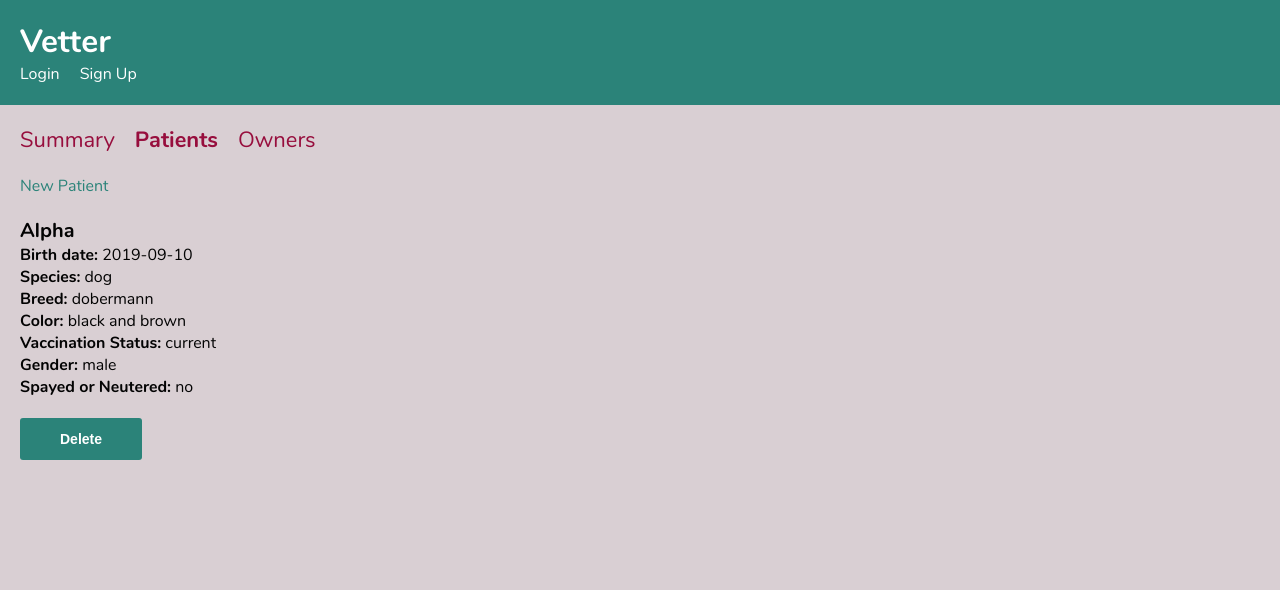
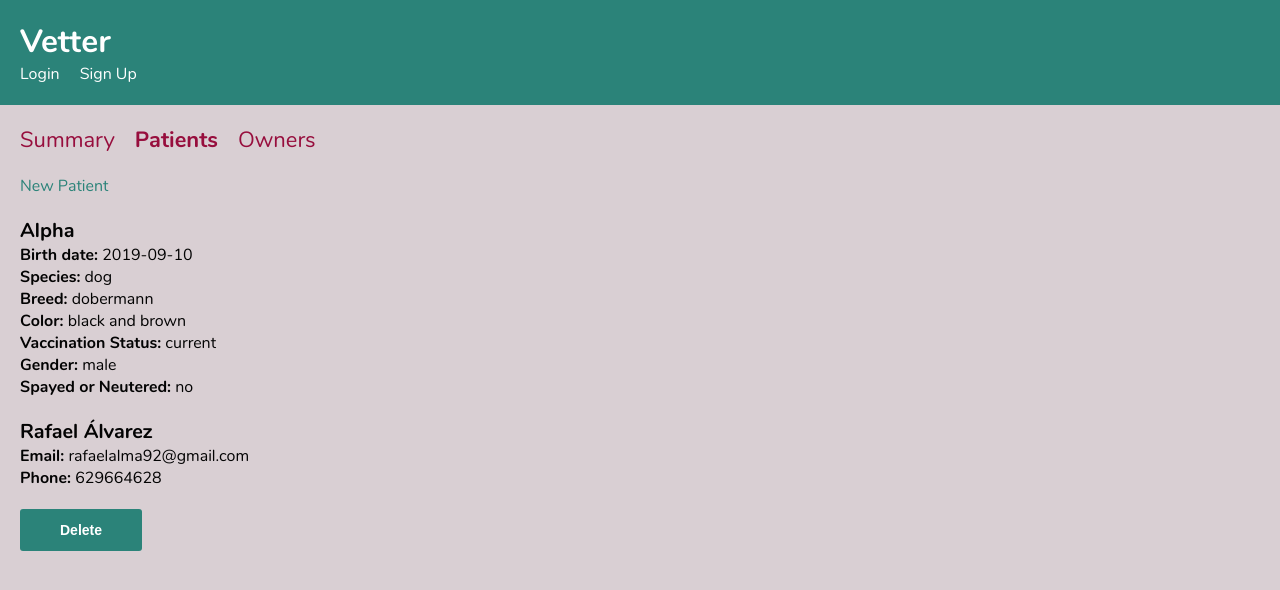
Before and after one commit to rafaelalma/vetter-client, a React (Create React App) app: page /dashboard/patients/1 in a window 1280 px wide. Shown: the top 590 px of the page. Built offline with nearby package versions, Linux system fonts and the light colour scheme; data requests are answered from the project's data file.

Commit message:
Refactor PatientDetails component

```diff
--- a/src/views/Dashboard/Patients/PatientDetails/PatientDetails.jsx
+++ b/src/views/Dashboard/Patients/PatientDetails/PatientDetails.jsx
@@ -28,6 +28,10 @@ export default function PatientDetails() {
     gender,
     spayed_or_neutered,
   } = details;
+
+  // TODO: refactor
+  const { owner_first_name, owner_last_name, owner_email, owner_phone } =
+    details;
 
   useFirstTimeGetSet(
     get,
@@ -60,6 +64,7 @@ export default function PatientDetails() {
     <Loader />
   ) : (
     <div className="PatientDetails">
+      <div>
         <h3>{name}</h3>
         {birth_date && (
           <p>
@@ -70,9 +75,11 @@ export default function PatientDetails() {
         <p>
           <strong>Species:</strong> {species}
         </p>
+        {breed && (
           <p>
             <strong>Breed:</strong> {breed}
           </p>
+        )}
         {color && (
           <p>
             <strong>Color:</strong> {color}
@@ -87,6 +94,22 @@ export default function PatientDetails() {
         <p>
           <strong>Spayed or Neutered:</strong> {spayed_or_neutered}
         </p>
+      </div>
+
+      <div>
+        <h3>
+          {owner_first_name} {owner_last_name}
+        </h3>
+        <p>
+          <strong>Email: </strong>
+          {owner_email}
+        </p>
+        <p>
+          <strong>Phone: </strong>
+          {owner_phone}
+        </p>
+      </div>
+
       <Button
         onClick={handleDeleteClick}
         disabled={loading}
--- a/src/views/Dashboard/Patients/PatientDetails/PatientDetails.scss
+++ b/src/views/Dashboard/Patients/PatientDetails/PatientDetails.scss
@@ -2,8 +2,9 @@
 
 .PatientDetails {
   padding: $spacing-2;
+  display: flex;
+  flex-direction: column;
+  justify-content: flex-start;
+  align-items: flex-start;
+  gap: $spacing-2;
 }
-
-.patient-details-delete-btn {
-  margin-top: $spacing-2;
-}
```
Lines whose indentation alone changed are shown as unchanged.
